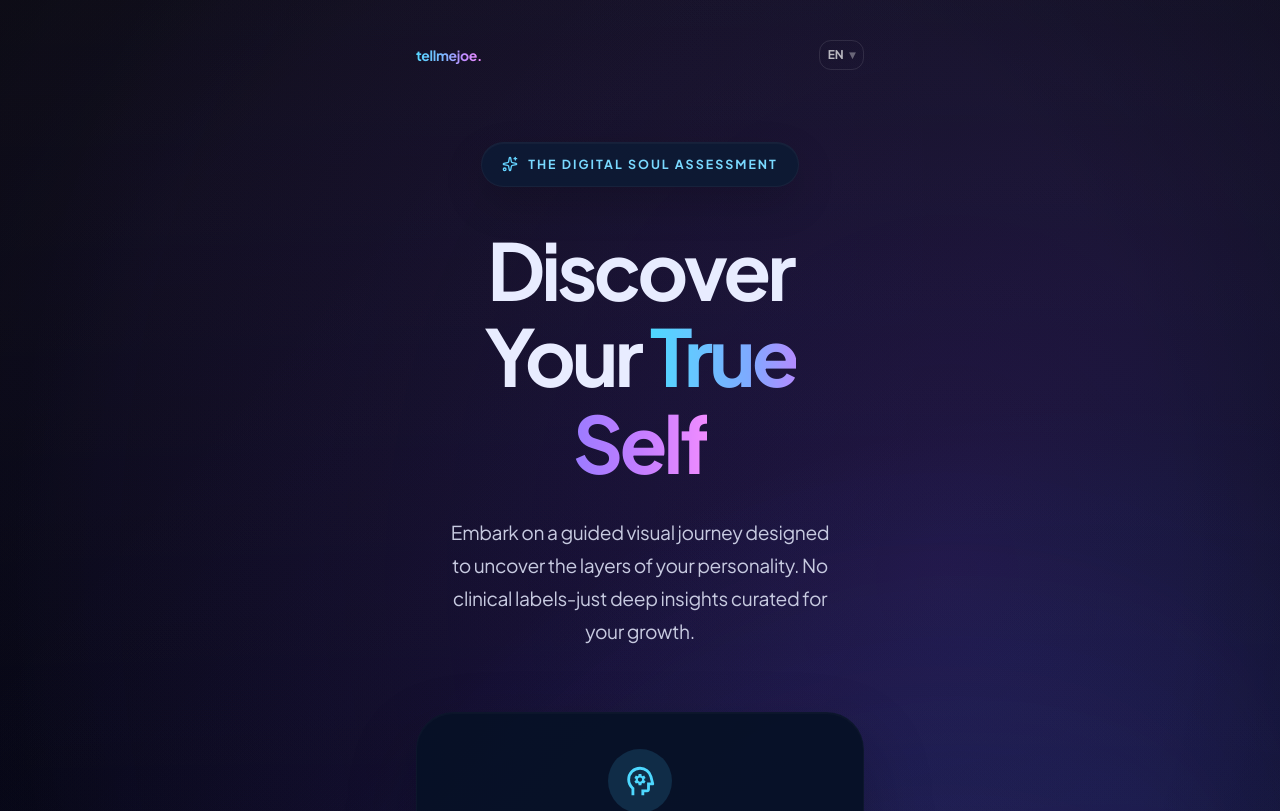
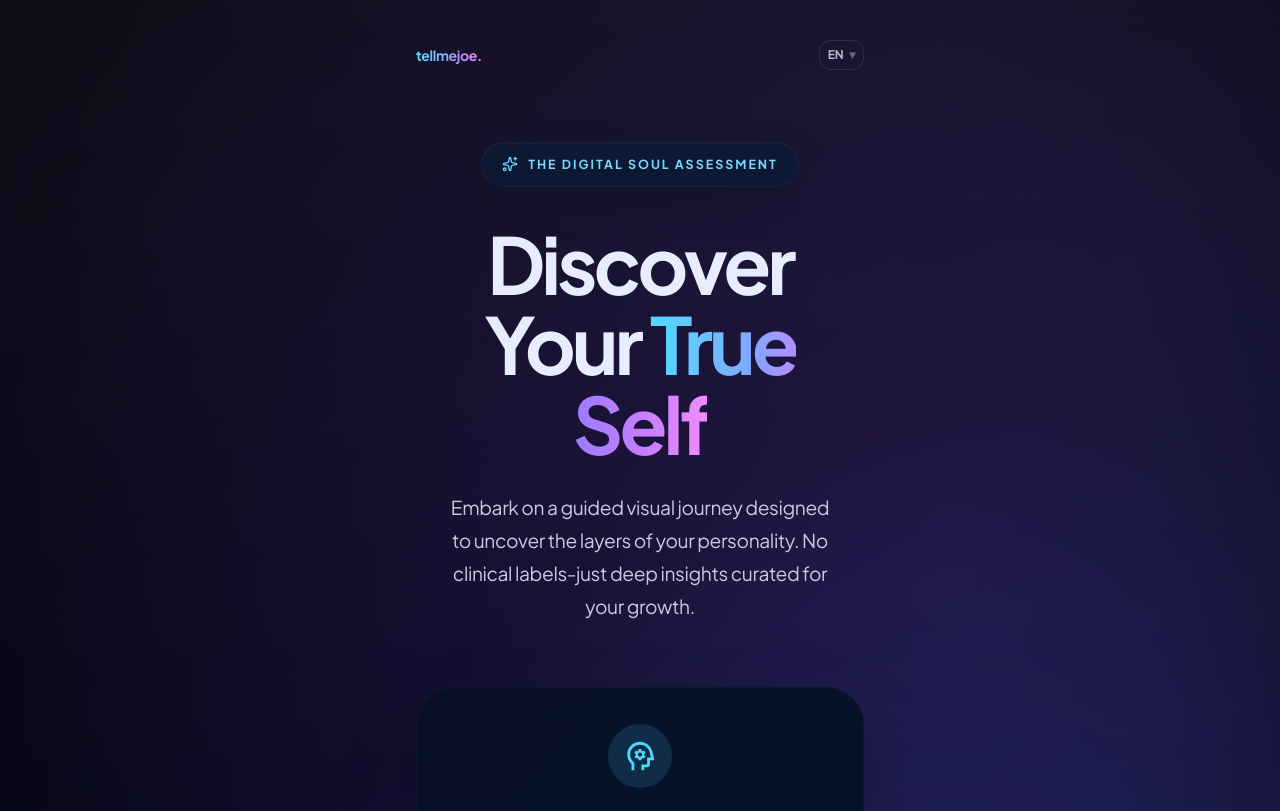
Before and after one commit to joebleckxx/bigfive, a Next.js app: page /en in a window 1280 px wide. Shown: the top 811 px of the page. Built offline with nearby package versions, Linux system fonts and the light colour scheme.

Commit message:
Update page.tsx

```diff
--- a/app/[locale]/page.tsx
+++ b/app/[locale]/page.tsx
@@ -14,7 +14,6 @@ export default async function Page({
   params: { locale: string };
 }) {
   const locale = params.locale;
-  const useEnglishHeadlineLayout = locale === "en";
   const t = await getTranslations({ locale, namespace: "Home" });
   const featureCards = [
     {
@@ -79,10 +78,8 @@ export default async function Page({
         </div>
 
         <h1
-          className="mx-auto mt-10 max-w-[calc(100%-0.75rem)] px-[0.2rem] py-[0.04em] text-center text-[clamp(3.6rem,16vw,4.9rem)] font-bold leading-[1] tracking-[-0.05em] text-[#E8ECFF]"
+          className="mt-10 text-center text-[4.4rem] font-bold leading-[0.92] tracking-[-0.05em] text-[#E8ECFF] sm:text-[4.9rem]"
         >
-          {useEnglishHeadlineLayout ? (
-            <>
           <span className="block">{t("headline.line1")}</span>
           <span className="mt-2 block">
             {t("headline.line2")}{" "}
@@ -95,22 +92,6 @@ export default async function Page({
               {t("headline.line3")}
             </span>
           </span>
-            </>
-          ) : (
-            <>
-              <span className="block">
-                {t("headline.line1")} {t("headline.line2")}
-              </span>
-              <span className="mt-2 block">
-                <span className="bg-[linear-gradient(90deg,#4ED8FF_0%,#66C6FF_30%,#7EAAFF_68%,#B38CFF_100%)] bg-clip-text text-transparent">
-                  {t("headline.line2Accent")}
-                </span>{" "}
-                <span className="bg-[linear-gradient(90deg,#9A7BFF_0%,#C57EFF_52%,#F08CFF_100%)] bg-clip-text text-transparent">
-                  {t("headline.line3")}
-                </span>
-              </span>
-            </>
-          )}
         </h1>
 
         <p className="mx-auto mt-8 max-w-[23rem] text-center text-[1.14rem] leading-[1.72] tracking-[-0.02em] text-[#C7CAE0] sm:max-w-[24.5rem] sm:text-[1.2rem]">
```
Lines whose indentation alone changed are shown as unchanged.
